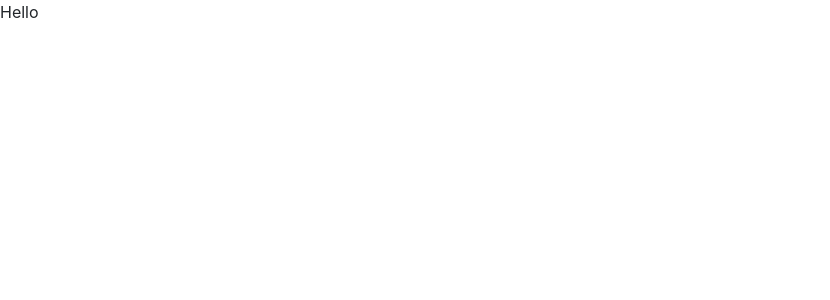
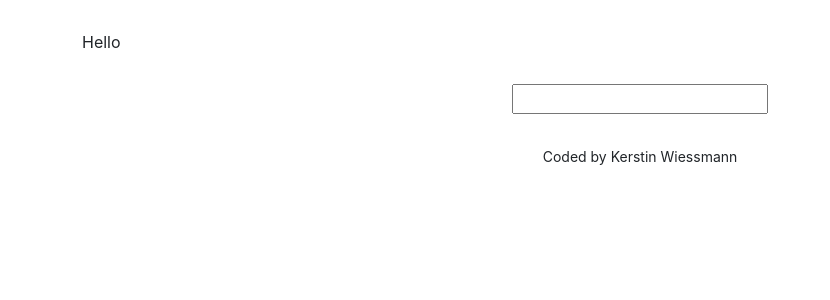
Before and after one commit to KerstinWieseline/dictionary-project, a React (Create React App) app: page / in a window 1280 px wide. Shown: the top 300 px of the page, without its empty margins (0-830 px from the left). Built offline with nearby package versions, Linux system fonts and the light colour scheme.

Commit message:
Added the search engine

```diff
--- a/src/App.css
+++ b/src/App.css
@@ -0,0 +1,7 @@
+.App-header {
+    margin: 30px 0;
+}
+.App-footer {
+    text-align: center;
+    margin: 30px 0;
+}
--- a/src/App.js
+++ b/src/App.js
@@ -1,12 +1,19 @@
 
 import './App.css';
+import Dictionary from "./Dictionary";
 
 function App() {
   return (
     <div className="App">
-      <header className="App-header">
-       Hello
-      </header>
+      <div className="container">
+        <header className="App-header">Hello</header>
+        <main>
+          <Dictionary />
+        </main>
+        <footer className="App-footer">
+          <small>Coded by Kerstin Wiessmann</small>
+        </footer>
+      </div>
     </div>
   );
 }
--- /dev/null
+++ b/src/Dictionary.css
@@ -0,0 +1,3 @@
+.Dictionary {
+    text-align: center;
+}
--- /dev/null
+++ b/src/Dictionary.js
@@ -0,0 +1,26 @@
+import React, { useState } from "react";
+import "./Dictionary.css";
+
+
+export default function Dictionary() {
+    let [keyword, setKeyword] = useState("");
+
+
+    function search(event) {
+
+        event.preventDefault();
+        alert(`Searching for ${keyword}definition`);
+    }
+
+    function handleKeywordChange(event) {
+        setKeyword(event.target.value);
+
+    }
+
+    return <div className="Dictionary">
+        <form onSubmit={search}>
+            <input type="search" onChange={handleKeywordChange} />
+        </form>
+
+    </div>;
+}
```
Also changed, not shown: public/logo192.png (deleted), public/logo512.png (deleted).
